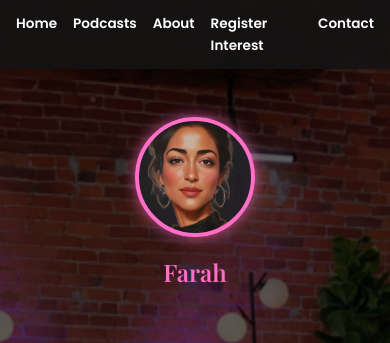
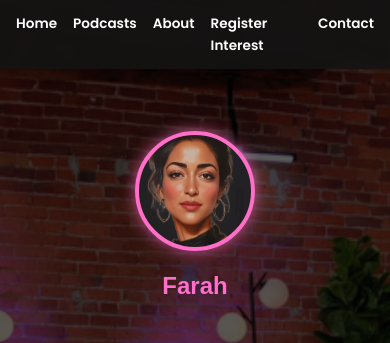
Before and after one commit to Quasi-Quarks/Love-s-Podcast, a plain HTML site: page aboutus3.html in a window 390 px wide. Shown: the top 343 px of the page. Drawn offline with nearby package versions, Linux system fonts and the light colour scheme.

Commit message:
v33 08:42

```diff
--- a/aboutusmobile.css
+++ b/aboutusmobile.css
@@ -46,5 +46,10 @@
     flex-direction: column;
     justify-content: center;
     align-items: center;
+
+}
+
+section.profile {
+    padding-top: 62px;
 }
 }
--- a/styles3.css
+++ b/styles3.css
@@ -5,6 +5,7 @@
   margin: 0;
   padding: 0;
   box-sizing: border-box;
+  /* border: 1px solid; */
 }
 
 :root {
@@ -79,7 +80,7 @@ a {
 ===================== */
 .profile {
   text-align: center;
-  padding: 3rem 1rem 2rem;
+  padding: 4.3rem 2rem 0.6rem;
   position: relative;
   z-index: 1;
 }
@@ -95,9 +96,10 @@ a {
 }
 
 .profilename h1 {
-  font-family: 'Playfair Display', serif;
-  font-size: 2rem;
+  font-family: sans-serif;
+  font-size: 3rem;
   color: var(--accent);
+  font-weight: revert-layer;
 }
 
 /* =====================
```
